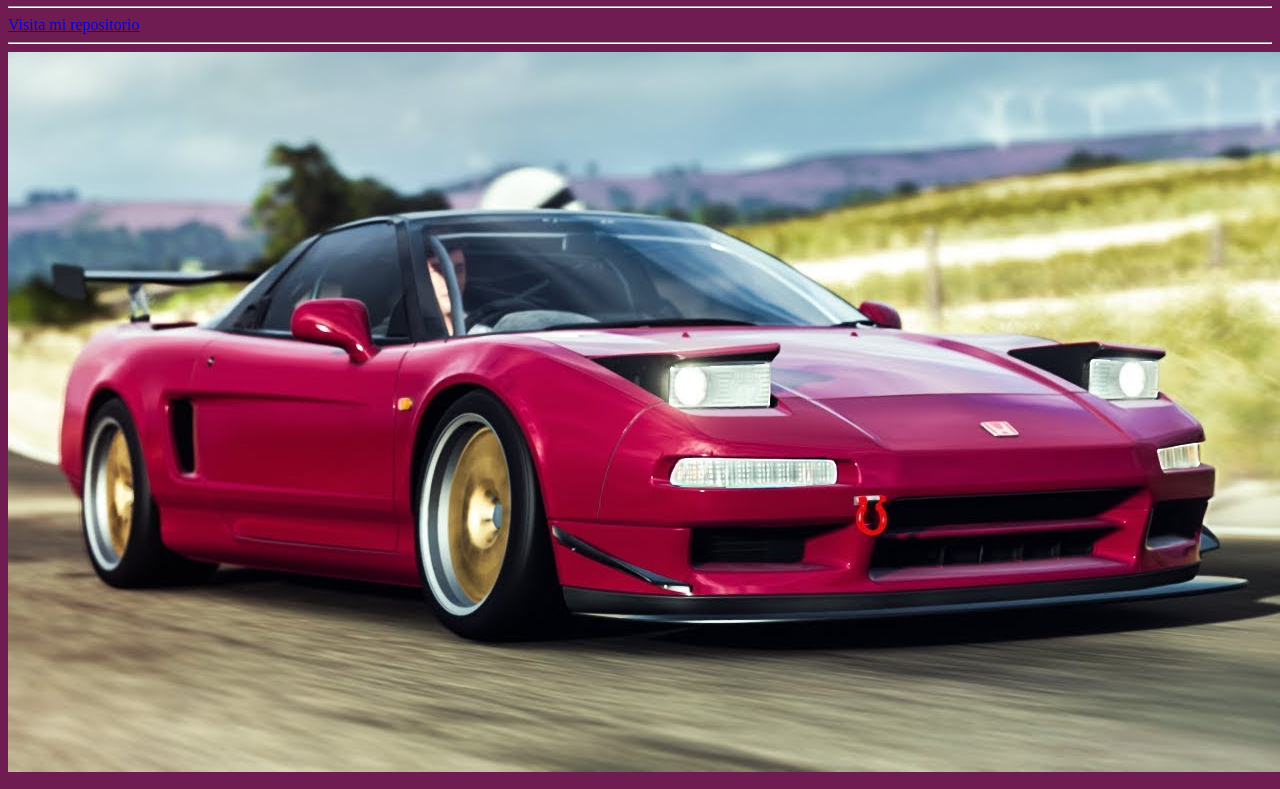
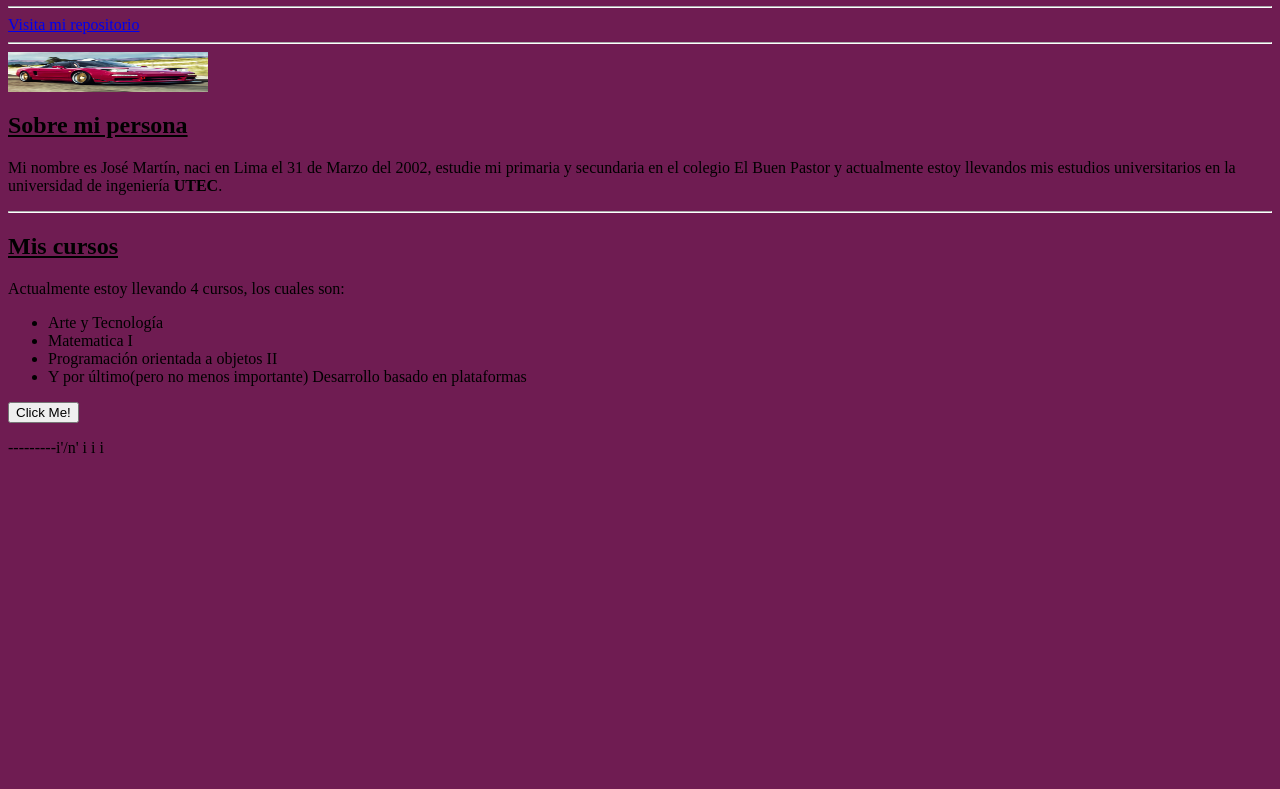
Before and after one commit to JoseFernandez1421/JoseFernandez1421.github.io, a plain HTML site: page index.html in a window 1280 px wide. Shown: the part 60-849 px from the top of the page. After the commit the page ends 800 px from the top, so only its background shows below. Drawn offline with Linux system fonts and the light colour scheme.

Commit message:
Update index.html

```diff
--- a/index.html
+++ b/index.html
@@ -17,7 +17,7 @@ function myFunction() {
 
 
 <hr style="border-color: #FFFFFF;">
-<img src="maxresdefault.jpg" alt="car">
+<img src="maxresdefault.jpg" width="200" height="40" alt="car">
 <h2><u>Sobre mi persona</u></h2>
 <p>Mi nombre es José Martín, naci en Lima el 31 de Marzo del 2002, estudie mi primaria y secundaria en el colegio El Buen Pastor y actualmente estoy llevandos mis estudios universitarios en la universidad de ingeniería <strong>UTEC</strong>.</p>
 
```
